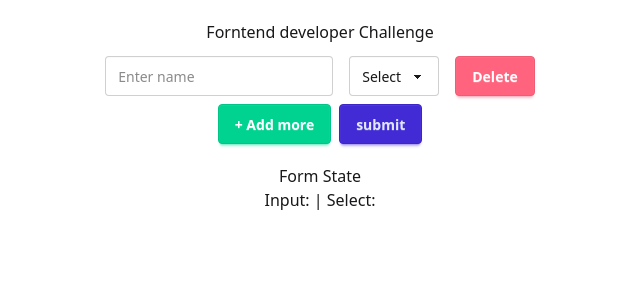
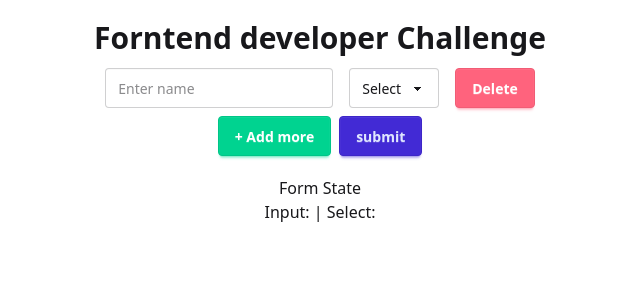
Before and after one commit to Jahirul83/frontend-developer-challenge, a React (Vite) app: page / in a window 1280 px wide. Shown: the top 300 px of the page, without its empty margins (320-960 px from the left). Built offline with nearby package versions, Linux system fonts and the light colour scheme.

Commit message:
readme file

```diff
--- a/src/Pages/Home/Home.jsx
+++ b/src/Pages/Home/Home.jsx
@@ -4,7 +4,7 @@
 const Home = () => {
     return (
         <div className='text-center p-5'>
-            <h1 className='mb-3'>Forntend developer Challenge</h1>
+            <h1 className='mb-3 text-3xl font-bold'>Forntend developer Challenge</h1>
             <DynamicForm></DynamicForm>
         </div>
     );
```
Also changed, not shown: 1 other file (tests, documents, lock files or other folders).
